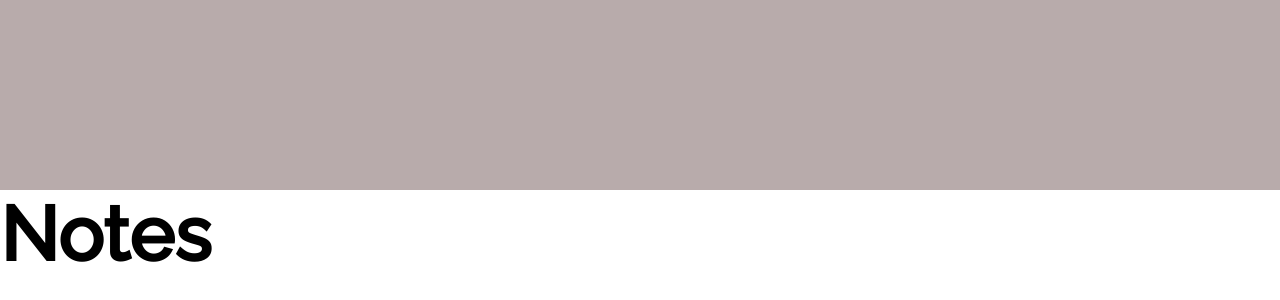
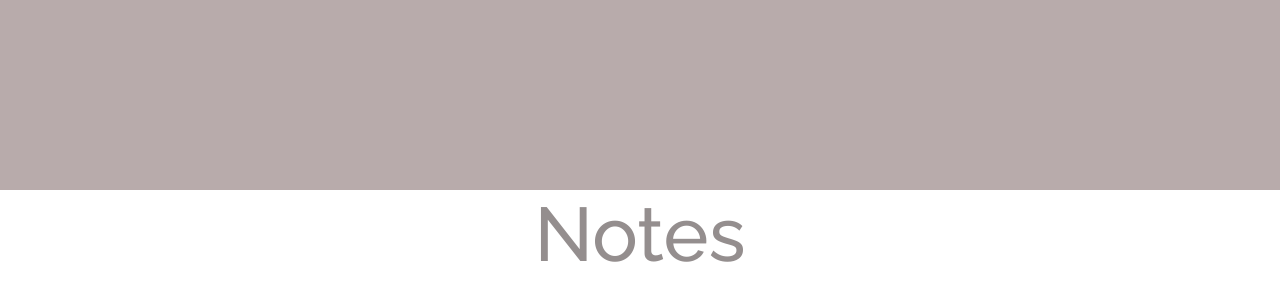
Before and after one commit to haku-c/haku-c.github.io, a plain HTML site: page index.html in a window 1280 px wide. Shown: the part 1538-1838 px from the top of the page. Drawn offline with nearby package versions, Linux system fonts and the light colour scheme.

Commit message:
Centering text on sections

```diff
--- a/css/index.css
+++ b/css/index.css
@@ -40,13 +40,23 @@
   height: 100vh;
 }
 
-#animations {
+#projects {
   height: 100vh;
   color: #f1f1f1;
   background-color: #b8abab;
+  display: flex;
+  justify-content: center;
 }
 
-h1 {
+#notes {
+  height: 100vh;
+  color: #948e8e;
+  display: flex;
+  justify-content: center;
+}
+
+.projects-container p,
+.notes-container p {
   font-family: 'Raleway', sans-serif;
   font-size: 76px;
 }
--- a/index.html
+++ b/index.html
@@ -27,20 +27,21 @@
     </div>
 
   </section>
-  <section id="animations">
-    <div class="animations-container">
-      <h1>Animations</h1>
+  <section id="projects">
+    <div class="projects-container">
+      <p>Projects</p>
     </div>
   </section>
   <section id="notes">
     <div class="notes-container">
-      <h1>Notes</h1>
+      <p>Notes</p>
     </div>
   </section>
 
 
   <script src="https://kit.fontawesome.com/7e30209791.js" crossorigin="anonymous"></script>
-
+  <script src="http://code.jquery.com/jquery-latest.min.js"></script>
+  <script src="jquery.drawsvg.js"></script>
 </body>
 
 </html>
```
